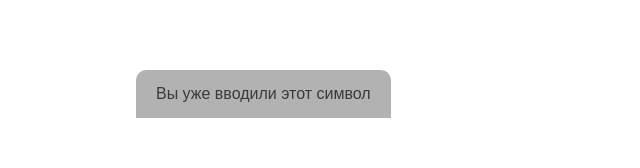
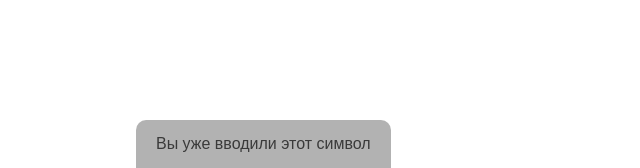
Before and after one commit to seagirl1110/hangman_vue3_ts, a Vue app: page / in a window 1280 px wide. Shown: the part 682-850 px from the top of the page, without its empty margins (309-949 px from the left). Before the commit the page ends 800 px from the top, so only its background shows below. Built offline with nearby package versions, Linux system fonts and the light colour scheme.

Commit message:
feat: add game notification

```diff
--- a/src/App.vue
+++ b/src/App.vue
@@ -10,8 +10,15 @@ import { computed, ref } from 'vue'
 const word = ref('василий')
 const letters = ref<string[]>([])
 const correctLetters = computed(() => letters.value.filter(letter => word.value.includes(letter)))
+const notification = ref<InstanceType<typeof GameNotification> | null>(null)
 
 window.addEventListener('keydown', ({ key }) => {
+    if (letters.value.includes(key)) {
+        notification.value?.open()
+        setTimeout(() => notification.value?.close(), 2000);
+        return
+    }
+
     if (/[а-яА-ЯёЁ]/.test(key)) {
         letters.value.push(key.toLowerCase())
     }
@@ -28,5 +35,5 @@ window.addEventListener('keydown', ({ key }) => {
     </div>
 
     <GamePopup v-if="false" />
-    <GameNotification />
+    <GameNotification ref="notification" />
 </template>
--- a/src/components/GameNotification.vue
+++ b/src/components/GameNotification.vue
@@ -1,5 +1,23 @@
+<script setup lang="ts">
+import { ref } from 'vue'
+
+const isVisible = ref(false)
+
+const open = () => {
+    isVisible.value = true
+}
+const close = () => {
+    isVisible.value = false
+}
+
+defineExpose({
+    open,
+    close
+})
+</script>
+
 <template>
-    <div class="notification-container show">
+    <div class="notification-container" :class="{ show: isVisible }">
         <p>Вы уже вводили этот символ</p>
     </div>
 </template>
```
